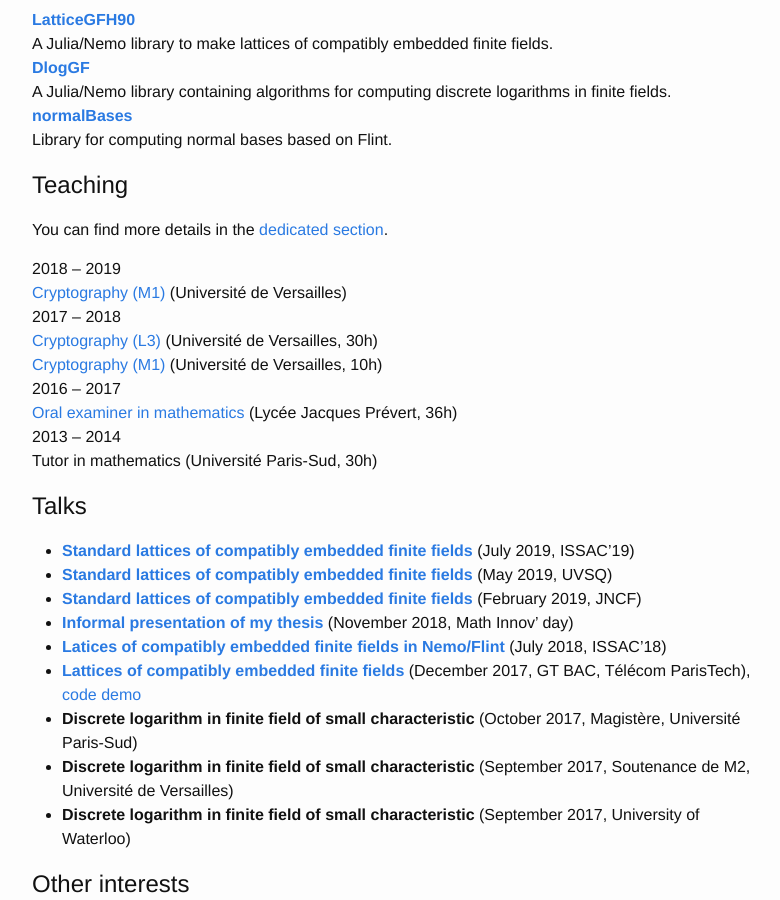
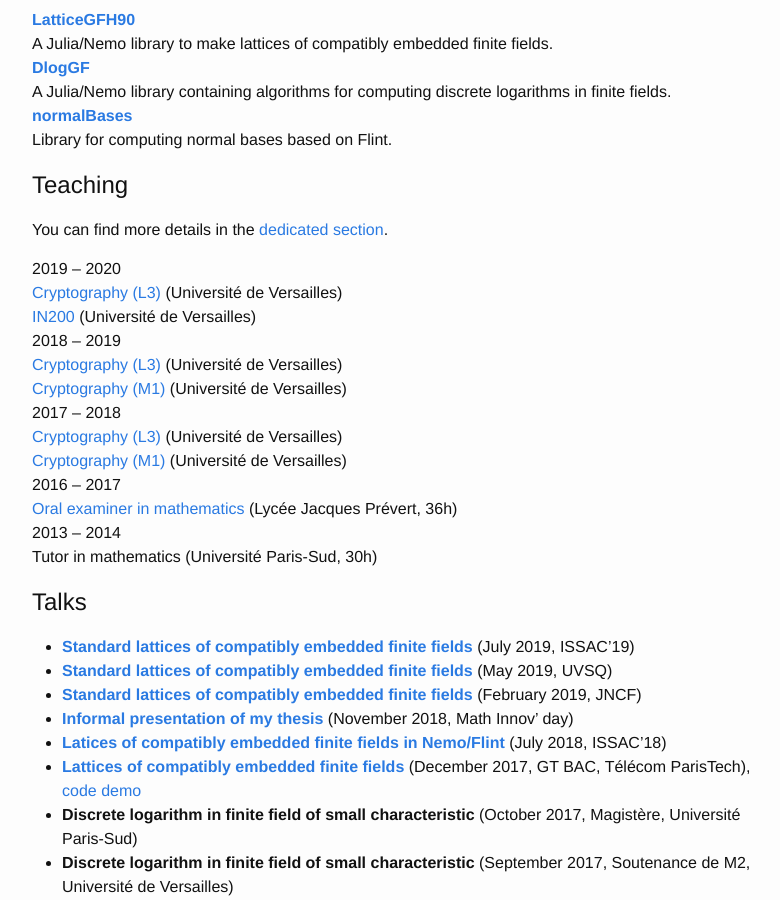
Before and after one commit to erou/erou.github.io, a Jekyll site: the page built from index.md, in a window 1280 px wide and 900 px high, scrolled down 588 px. Shown: the whole window, without its empty margins (238-1018 px from the left). Built offline with Jekyll 4.4.1, drawn with Linux system fonts in a browser that asks for light colours.

Commit message:
actualized teaching files

```diff
--- a/index.md
+++ b/index.md
@@ -15,7 +15,7 @@ algebra**, **algorithmic number theory**, and **cryptology**. On top of
 that, I like to spread the idea of free software and free licenses in general.
 
 If you want to know more, you can send me an
-[e-mail](mailto:{{ site.email }}) !
+[e-mail](mailto:{{ site.email }})!
 
 ## Papers
 
@@ -43,12 +43,17 @@ fields.
 
 You can find more details in the [dedicated section](teaching).
 
+2019 -- 2020
+: [Cryptography (L3)](teaching/crypto-l3) (Université de Versailles)
+: [IN200](teaching/in200) (Université de Versailles)
+
 2018 -- 2019
+: [Cryptography (L3)](teaching/crypto-l3) (Université de Versailles)
 : [Cryptography (M1)](teaching/crypto-m1) (Université de Versailles)
 
 2017 -- 2018
-: [Cryptography (L3)](teaching/crypto-l3) (Université de Versailles, 30h)
-: [Cryptography (M1)](teaching/crypto-m1) (Université de Versailles, 10h)
+: [Cryptography (L3)](teaching/crypto-l3) (Université de Versailles)
+: [Cryptography (M1)](teaching/crypto-m1) (Université de Versailles)
 
 2016 -- 2017
 : [Oral examiner in mathematics](teaching/colles) (Lycée Jacques Prévert, 36h)
```
Also changed, not shown: teaching.md (+3 -2 lines), teaching/crypto-l3.md (+1 -1 lines), teaching/crypto-m1.md (+3 -2 lines), teaching/in200.md (added, +12 -0 lines).
